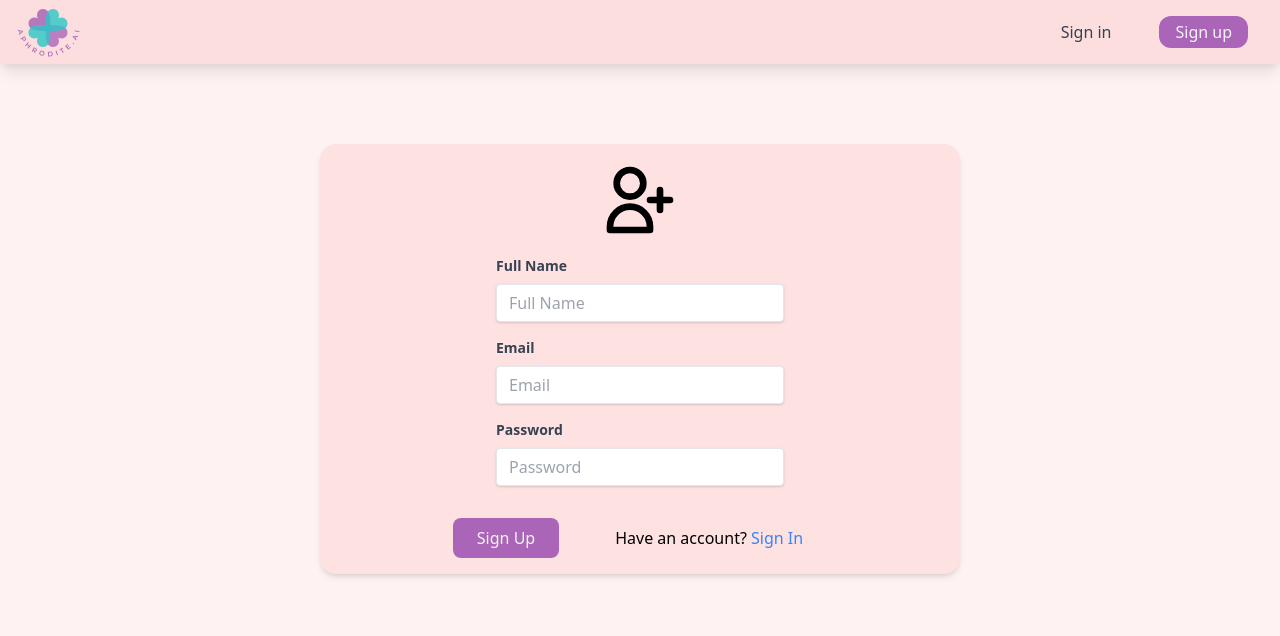
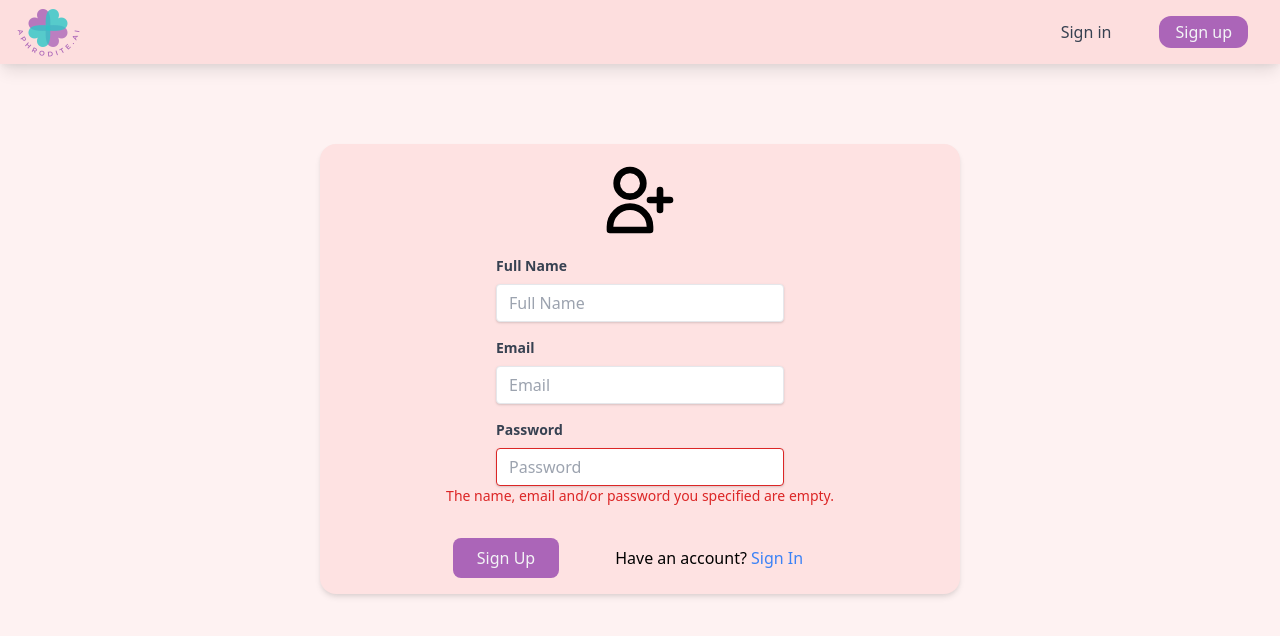
Before and after one commit to Astatium5/aphrodite-ai, a React (Create React App) app in the folder client/: page /signup in a window 1280 px wide. Both pictures are taken after a click on the button "Sign Up". Shown: the top 636 px of the page. Built offline with nearby package versions, Linux system fonts and the light colour scheme; no server answers.

Commit message:
Add form validation

```diff
--- a/client/src/pages/SignIn.js
+++ b/client/src/pages/SignIn.js
@@ -4,8 +4,19 @@ import { Link, useHistory } from "react-router-dom";
 import { LoginIcon } from "@heroicons/react/outline";
 import axios from "axios";
 
-const handleSignIn = async (history, email, password) => {
+const handleSignIn = async (
+  history,
+  email,
+  password,
+  setError,
+  setErrorMessage
+) => {
   try {
+    if (email === "" || password === "") {
+      setError(true);
+      setErrorMessage("The email and/or password you specified are empty.");
+      return;
+    }
     const res = await axios.post("http://localhost:5000/users/login", {
       email,
       password,
@@ -15,6 +26,8 @@ const handleSignIn = async (history, email, password) => {
     history.push("/dashboard");
   } catch (e) {
     console.log(e);
+    setError(true);
+    setErrorMessage("The email and/or password you specified are not correct.");
   }
 };
 
@@ -22,6 +35,8 @@ const SignIn = () => {
   const history = useHistory();
   const [email, setEmail] = useState("");
   const [password, setPassword] = useState("");
+  const [error, setError] = useState(false);
+  const [errorMessage, setErrorMessage] = useState("");
   return (
     <div className="flex flex-col items-center w-screen h-screen">
       <Navbar />
@@ -50,17 +65,29 @@ const SignIn = () => {
             Password
           </label>
           <input
-            className="shadow appearance-none border rounded w-1/2 py-2 px-3 text-gray-700 leading-tight focus:outline-none focus:shadow-outline"
+            className={
+              "shadow appearance-none border rounded w-1/2 py-2 px-3 text-gray-700 leading-tight focus:outline-none focus:shadow-outline " +
+              (error ? "border-red-600" : "")
+            }
             id="password"
             type="password"
             placeholder="Password"
             onChange={(e) => setPassword(e.target.value)}
           />
+          <p
+            className={
+              "text-sm text-red-600 " + (error ? "visible" : "invisible")
+            }
+          >
+            {errorMessage}
+          </p>
         </div>
         <div className="flex flex-row space-x-8 mt-4">
           <button
             className="bg-button px-6 py-2 rounded-lg text-gray-100"
-            onClick={() => handleSignIn(history, email, password)}
+            onClick={() =>
+              handleSignIn(history, email, password, setError, setErrorMessage)
+            }
           >
             Sign In
           </button>
--- a/client/src/pages/SignUp.js
+++ b/client/src/pages/SignUp.js
@@ -4,8 +4,22 @@ import { Link, useHistory } from "react-router-dom";
 import { UserAddIcon } from "@heroicons/react/outline";
 import axios from "axios";
 
-const handleSignUp = async (history, fullName, email, password) => {
+const handleSignUp = async (
+  history,
+  fullName,
+  email,
+  password,
+  setError,
+  setErrorMessage
+) => {
   try {
+    if (fullName === "" || email === "" || password === "") {
+      setError(true);
+      setErrorMessage(
+        "The name, email and/or password you specified are empty."
+      );
+      return;
+    }
     const res = await axios.post("http://localhost:5000/users/register", {
       fullName,
       email,
@@ -24,6 +38,8 @@ const SignUp = () => {
   const [name, setName] = useState("");
   const [email, setEmail] = useState("");
   const [password, setPassword] = useState("");
+  const [error, setError] = useState(false);
+  const [errorMessage, setErrorMessage] = useState("");
 
   return (
     <div className="flex flex-col items-center w-screen h-screen">
@@ -68,17 +84,36 @@ const SignUp = () => {
             Password
           </label>
           <input
-            className="shadow appearance-none border rounded w-1/2 py-2 px-3 text-gray-700 leading-tight focus:outline-none focus:shadow-outline"
+            className={
+              "shadow appearance-none border rounded w-1/2 py-2 px-3 text-gray-700 leading-tight focus:outline-none focus:shadow-outline " +
+              (error ? "border-red-600" : "")
+            }
             id="password"
             type="password"
             placeholder="Password"
             onChange={(e) => setPassword(e.target.value[0])}
           />
+          <p
+            className={
+              "text-sm text-red-600 " + (error ? "visible" : "invisible")
+            }
+          >
+            {errorMessage}
+          </p>
         </div>
         <div className="flex flex-row space-x-8 mt-4">
           <button
             className="bg-button px-6 py-2 rounded-lg text-gray-100"
-            onClick={() => handleSignUp(history, name, email, password)}
+            onClick={() =>
+              handleSignUp(
+                history,
+                name,
+                email,
+                password,
+                setError,
+                setErrorMessage
+              )
+            }
           >
             Sign Up
           </button>
```
